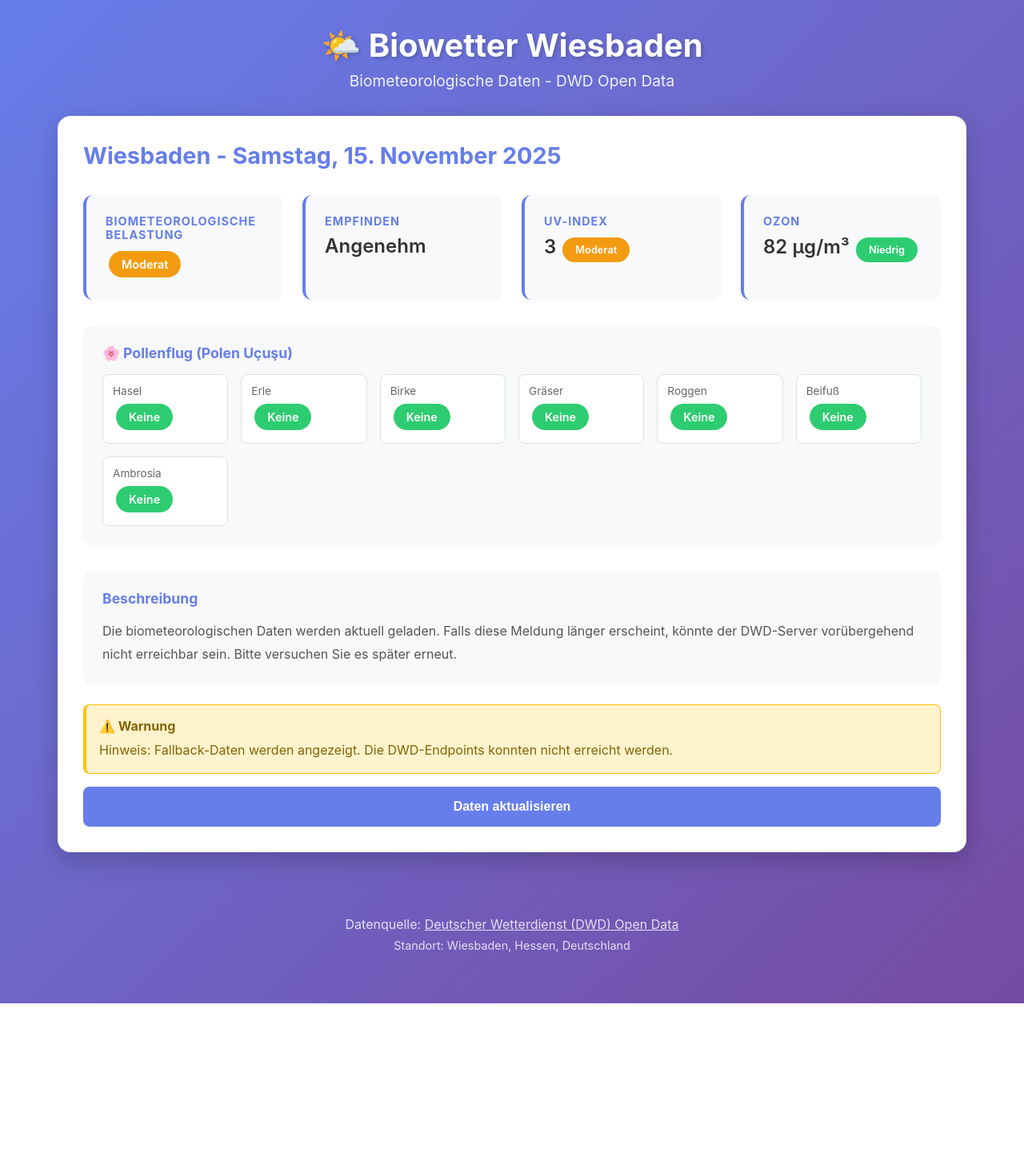
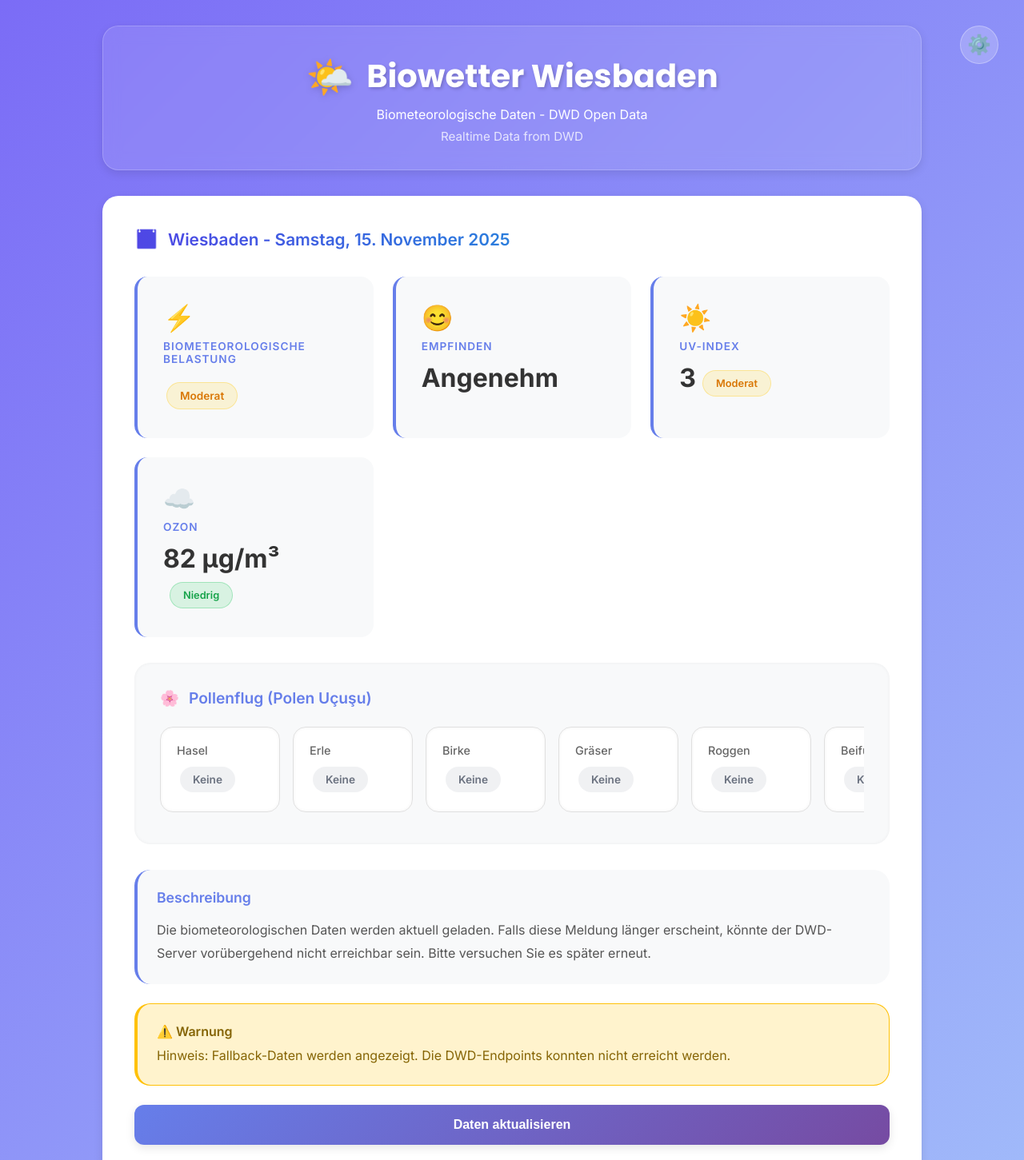
Before and after one commit to mcgogo64-cell/biowetter-wiesbaden, a Next.js app: page / in a window 1280 px wide. Shown: the top 1451 px of the page at 80% size. Before the commit the page ends 1255 px from the top, so only its background shows below. Built offline with nearby package versions, Linux system fonts and the light colour scheme; no server answers.

Commit message:
Design: Complete modern UI overhaul - glassmorphism, gradients, dark mode, PWA, responsive design

```diff
--- a/pages/index.tsx
+++ b/pages/index.tsx
@@ -24,6 +24,8 @@ export default function Home() {
   const [data, setData] = useState<BiowetterData | null>(null);
   const [loading, setLoading] = useState(true);
   const [error, setError] = useState<string | null>(null);
+  const [theme, setTheme] = useState<'light' | 'dark' | 'auto'>('light');
+  const [showSettings, setShowSettings] = useState(false);
 
   const fetchBiowetter = async () => {
     setLoading(true);
@@ -42,7 +44,33 @@ export default function Home() {
 
   useEffect(() => {
     fetchBiowetter();
+
+    // Theme handling
+    const savedTheme = localStorage.getItem('theme') as 'light' | 'dark' | 'auto' | null;
+    if (savedTheme) {
+      setTheme(savedTheme);
+    }
+
+    // Apply theme
+    applyTheme(savedTheme || 'light');
   }, []);
+
+  const applyTheme = (selectedTheme: 'light' | 'dark' | 'auto') => {
+    const root = document.documentElement;
+    if (selectedTheme === 'auto') {
+      const prefersDark = window.matchMedia('(prefers-color-scheme: dark)').matches;
+      root.setAttribute('data-theme', prefersDark ? 'dark' : 'light');
+    } else {
+      root.setAttribute('data-theme', selectedTheme);
+    }
+  };
+
+  const handleThemeChange = (newTheme: 'light' | 'dark' | 'auto') => {
+    setTheme(newTheme);
+    localStorage.setItem('theme', newTheme);
+    applyTheme(newTheme);
+    setShowSettings(false);
+  };
 
   const getBadgeClass = (belastung?: string) => {
     if (!belastung) return 'badge badge-low';
@@ -85,13 +113,38 @@ export default function Home() {
         <meta name="description" content="Biowetter für Wiesbaden basierend auf DWD Open Data" />
         <meta name="viewport" content="width=device-width, initial-scale=1" />
         <link rel="icon" href="/favicon.ico" />
+        <link rel="manifest" href="/manifest.json" />
+        <meta name="theme-color" content="#7b6cf6" />
       </Head>
 
       <main>
         <div className="container">
+          {/* Settings Button */}
+          <button className="settings-button" onClick={() => setShowSettings(!showSettings)}>
+            ⚙️
+          </button>
+
+          {showSettings && (
+            <div className="settings-menu active">
+              <div className="settings-option" onClick={() => handleThemeChange('light')}>
+                ☀️ Hell
+              </div>
+              <div className="settings-option" onClick={() => handleThemeChange('dark')}>
+                🌙 Dunkel
+              </div>
+              <div className="settings-option" onClick={() => handleThemeChange('auto')}>
+                🔄 Auto
+              </div>
+            </div>
+          )}
+
           <div className="header">
-            <h1>🌤️ Biowetter Wiesbaden</h1>
+            <div className="header-content">
+              <span className="header-icon">🌤️</span>
+              <h1>Biowetter Wiesbaden</h1>
+            </div>
             <p>Biometeorologische Daten - DWD Open Data</p>
+            <p className="header-subtitle">Realtime Data from DWD</p>
           </div>
 
           {loading && (
@@ -115,13 +168,15 @@ export default function Home() {
 
           {!loading && !error && data && (
             <div className="card">
-              <h2 style={{ marginBottom: '1rem', color: '#667eea', fontSize: '1.8rem' }}>
-                {data.region} - {formatDate(data.date)}
-              </h2>
+              <div className="date-header">
+                <span className="date-icon">📅</span>
+                <span>{data.region} - {formatDate(data.date)}</span>
+              </div>
 
               <div style={{ marginTop: '1.5rem' }}>
                 <div className="info-grid">
                   <div className="info-item">
+                    <span className="info-item-icon">⚡</span>
                     <h3>Biometeorologische Belastung</h3>
                     <p>
                       <span className={getBadgeClass(data.belastung)}>
@@ -131,12 +186,14 @@ export default function Home() {
                   </div>
 
                   <div className="info-item">
+                    <span className="info-item-icon">😊</span>
                     <h3>Empfinden</h3>
                     <p>{data.gefuehl || 'Nicht verfügbar'}</p>
                   </div>
 
                   {data.temperatur && (
                     <div className="info-item">
+                      <span className="info-item-icon">🌡️</span>
                       <h3>Temperatur</h3>
                       <p>{data.temperatur}°C</p>
                     </div>
@@ -144,6 +201,7 @@ export default function Home() {
 
                   {data.luftfeuchtigkeit && (
                     <div className="info-item">
+                      <span className="info-item-icon">💧</span>
                       <h3>Luftfeuchtigkeit</h3>
                       <p>{data.luftfeuchtigkeit}%</p>
                     </div>
@@ -151,6 +209,7 @@ export default function Home() {
 
                   {data.uvIndex !== undefined && (
                     <div className="info-item">
+                      <span className="info-item-icon">☀️</span>
                       <h3>UV-Index</h3>
                       <p>
                         {data.uvIndex}
@@ -165,6 +224,7 @@ export default function Home() {
 
                   {data.ozon !== undefined && (
                     <div className="info-item">
+                      <span className="info-item-icon">☁️</span>
                       <h3>Ozon</h3>
                       <p>
                         {data.ozon} µg/m³
@@ -180,53 +240,42 @@ export default function Home() {
 
                 {/* Pollenflug Sektion */}
                 {data.pollen && Object.keys(data.pollen).length > 0 && (
-                  <div style={{ marginTop: '2rem', padding: '1.5rem', background: '#f8f9fa', borderRadius: '12px' }}>
-                    <h3 style={{ color: '#667eea', marginBottom: '1rem', fontSize: '1.1rem' }}>
-                      🌸 Pollenflug (Polen Uçuşu)
-                    </h3>
-                    <div style={{ display: 'grid', gridTemplateColumns: 'repeat(auto-fit, minmax(150px, 1fr))', gap: '1rem' }}>
-                      {Object.entries(data.pollen).map(([pollenType, level]) => (
-                        <div key={pollenType} style={{ padding: '0.75rem', background: 'white', borderRadius: '8px', border: '1px solid #e0e0e0' }}>
-                          <div style={{ fontSize: '0.85rem', color: '#666', marginBottom: '0.25rem' }}>
-                            {pollenType}
+                  <div className="pollen-section">
+                    <div className="pollen-header">
+                      <span>🌸</span>
+                      <span>Pollenflug (Polen Uçuşu)</span>
+                    </div>
+                    <div className="pollen-grid">
+                      {Object.entries(data.pollen).map(([pollenType, level]) => {
+                        const levelText = getPollenLevelText(level);
+                        const pollenClass = level === 0 ? 'pollen-keine' : level === 2 ? 'pollen-mittel' : level === 3 ? 'pollen-hoch' : 'pollen-keine';
+
+                        return (
+                          <div key={pollenType} className="pollen-item">
+                            <div className="pollen-item-name">{pollenType}</div>
+                            <div className="pollen-item-value">
+                              <span className={`badge ${pollenClass}`}>
+                                {levelText}
+                              </span>
+                            </div>
                           </div>
-                          <div style={{ fontSize: '1.2rem', fontWeight: '600' }}>
-                            <span className={getPollenBadgeClass(level)}>
-                              {getPollenLevelText(level)}
-                            </span>
-                          </div>
-                        </div>
-                      ))}
+                        );
+                      })}
                     </div>
                   </div>
                 )}
 
                 {data.beschreibung && (
-                  <div style={{ marginTop: '2rem', padding: '1.5rem', background: '#f8f9fa', borderRadius: '12px' }}>
-                    <h3 style={{ color: '#667eea', marginBottom: '1rem', fontSize: '1.1rem' }}>
-                      Beschreibung
-                    </h3>
-                    <p style={{ lineHeight: '1.8', color: '#555', fontSize: '1rem' }}>
-                      {data.beschreibung}
-                    </p>
+                  <div className="description-section">
+                    <h3>Beschreibung</h3>
+                    <p>{data.beschreibung}</p>
                   </div>
                 )}
 
                 {data.warnung && (
-                  <div style={{
-                    marginTop: '1.5rem',
-                    padding: '1rem',
-                    background: '#fff3cd',
-                    border: '1px solid #ffc107',
-                    borderRadius: '8px',
-                    borderLeft: '4px solid #ffc107'
-                  }}>
-                    <h3 style={{ color: '#856404', marginBottom: '0.5rem', fontSize: '1rem' }}>
-                      ⚠️ Warnung
-                    </h3>
-                    <p style={{ color: '#856404', lineHeight: '1.6' }}>
-                      {data.warnung}
-                    </p>
+                  <div className="warning-section">
+                    <h3>⚠️ Warnung</h3>
+                    <p>{data.warnung}</p>
                   </div>
                 )}
 
@@ -243,16 +292,16 @@ export default function Home() {
 
           <div className="footer">
             <p>
-              Datenquelle:{' '}
+              © 2025 Biowetter Wiesbaden – Data by{' '}
               <a
                 href="https://www.dwd.de/DE/leistungen/opendata/opendata.html"
                 target="_blank"
                 rel="noopener noreferrer"
               >
-                Deutscher Wetterdienst (DWD) Open Data
+                DWD Open Data
               </a>
             </p>
-            <p style={{ marginTop: '0.5rem', fontSize: '0.9rem' }}>
+            <p style={{ marginTop: '0.5rem', fontSize: '0.85rem', opacity: 0.7 }}>
               Standort: Wiesbaden, Hessen, Deutschland
             </p>
           </div>
--- a/styles/globals.css
+++ b/styles/globals.css
@@ -1,20 +1,41 @@
+@import url('https://fonts.googleapis.com/css2?family=Inter:wght@400;500;600;700&family=Poppins:wght@400;500;600;700&display=swap');
+
 * {
   box-sizing: border-box;
   padding: 0;
   margin: 0;
 }
 
+:root {
+  --gradient-start: #7b6cf6;
+  --gradient-end: #a3bffa;
+  --card-radius: 20px;
+  --card-shadow: 0 4px 12px rgba(0, 0, 0, 0.1);
+  --transition: all 0.3s cubic-bezier(0.4, 0, 0.2, 1);
+}
+
+[data-theme='dark'] {
+  --bg-gradient-start: #1E1E2E;
+  --bg-gradient-end: #2D2D44;
+  --card-bg: rgba(255, 255, 255, 0.05);
+  --text-primary: #E4E4E7;
+  --text-secondary: #A1A1AA;
+}
+
 html,
 body {
   max-width: 100vw;
   overflow-x: hidden;
-  font-family: -apple-system, BlinkMacSystemFont, 'Segoe UI', 'Roboto', 'Oxygen',
-    'Ubuntu', 'Cantarell', 'Fira Sans', 'Droid Sans', 'Helvetica Neue',
-    sans-serif;
+  font-family: 'Inter', -apple-system, BlinkMacSystemFont, 'Segoe UI', sans-serif;
   -webkit-font-smoothing: antialiased;
   -moz-osx-font-smoothing: grayscale;
-  background: linear-gradient(135deg, #667eea 0%, #764ba2 100%);
+  background: linear-gradient(135deg, var(--gradient-start) 0%, var(--gradient-end) 100%);
   min-height: 100vh;
+  transition: var(--transition);
+}
+
+[data-theme='dark'] body {
+  background: linear-gradient(135deg, var(--bg-gradient-start) 0%, var(--bg-gradient-end) 100%);
 }
 
 body {
@@ -27,40 +48,403 @@ a {
 }
 
 .container {
-  max-width: 1200px;
+  max-width: 85%;
   margin: 0 auto;
   padding: 2rem;
 }
 
-.card {
-  background: white;
-  border-radius: 16px;
-  padding: 2rem;
-  box-shadow: 0 10px 30px rgba(0, 0, 0, 0.2);
-  margin-bottom: 2rem;
-}
-
+/* Header with Glassmorphism */
 .header {
   text-align: center;
   color: white;
-  margin-bottom: 2rem;
+  margin-bottom: 3rem;
+  padding: 2rem;
+  background: rgba(255, 255, 255, 0.1);
+  backdrop-filter: blur(10px);
+  -webkit-backdrop-filter: blur(10px);
+  border-radius: var(--card-radius);
+  border: 1px solid rgba(255, 255, 255, 0.2);
+  box-shadow: var(--card-shadow);
+}
+
+.header-content {
+  display: flex;
+  align-items: center;
+  justify-content: center;
+  gap: 1rem;
+  margin-bottom: 0.5rem;
+}
+
+.header-icon {
+  font-size: 3rem;
+  filter: drop-shadow(0 2px 4px rgba(0, 0, 0, 0.2));
 }
 
 .header h1 {
+  font-family: 'Poppins', sans-serif;
   font-size: 2.5rem;
   font-weight: 700;
-  margin-bottom: 0.5rem;
+  margin: 0;
   text-shadow: 2px 2px 4px rgba(0, 0, 0, 0.2);
 }
 
-.header p {
-  font-size: 1.2rem;
-  opacity: 0.9;
+.header-subtitle {
+  font-size: 0.95rem;
+  opacity: 0.85;
+  font-weight: 400;
+  margin-top: 0.5rem;
+  color: rgba(255, 255, 255, 0.9);
 }
 
+/* Date Header with Gradient */
+.date-header {
+  display: flex;
+  align-items: center;
+  gap: 0.75rem;
+  margin-bottom: 2rem;
+  font-size: 1.3rem;
+  font-weight: 600;
+  background: linear-gradient(90deg, #4F46E5, #06B6D4);
+  -webkit-background-clip: text;
+  -webkit-text-fill-color: transparent;
+  background-clip: text;
+}
+
+.date-icon {
+  font-size: 1.5rem;
+}
+
+/* Cards */
+.card {
+  background: white;
+  border-radius: var(--card-radius);
+  padding: 2.5rem;
+  box-shadow: var(--card-shadow);
+  margin-bottom: 2rem;
+  transition: var(--transition);
+}
+
+[data-theme='dark'] .card {
+  background: var(--card-bg);
+  color: var(--text-primary);
+  border: 1px solid rgba(255, 255, 255, 0.1);
+}
+
+.card:hover {
+  transform: scale(1.02);
+  box-shadow: 0 8px 20px rgba(0, 0, 0, 0.15);
+}
+
+/* Info Grid */
+.info-grid {
+  display: grid;
+  grid-template-columns: repeat(auto-fit, minmax(280px, 1fr));
+  gap: 1.5rem;
+  margin-top: 2rem;
+}
+
+.info-item {
+  background: #f8f9fa;
+  padding: 2rem;
+  border-radius: 16px;
+  border-left: 4px solid #667eea;
+  transition: var(--transition);
+  position: relative;
+  overflow: hidden;
+}
+
+[data-theme='dark'] .info-item {
+  background: rgba(255, 255, 255, 0.05);
+  border-left-color: #a3bffa;
+}
+
+.info-item:hover {
+  transform: translateY(-4px);
+  box-shadow: 0 6px 16px rgba(0, 0, 0, 0.1);
+}
+
+.info-item-icon {
+  font-size: 2rem;
+  margin-bottom: 0.5rem;
+  display: block;
+}
+
+.info-item h3 {
+  color: #667eea;
+  font-size: 0.85rem;
+  text-transform: uppercase;
+  letter-spacing: 1px;
+  margin-bottom: 0.75rem;
+  font-weight: 600;
+}
+
+[data-theme='dark'] .info-item h3 {
+  color: #a3bffa;
+}
+
+.info-item p {
+  font-size: 2rem;
+  font-weight: 700;
+  color: #333;
+  margin: 0;
+}
+
+[data-theme='dark'] .info-item p {
+  color: var(--text-primary);
+}
+
+/* Badges - Pastel Colors */
+.badge {
+  display: inline-block;
+  padding: 0.5rem 1rem;
+  border-radius: 20px;
+  font-weight: 600;
+  font-size: 0.85rem;
+  margin: 0.25rem;
+  transition: var(--transition);
+}
+
+.badge-low {
+  background: rgba(34, 197, 94, 0.15);
+  color: #16a34a;
+  border: 1px solid rgba(34, 197, 94, 0.3);
+}
+
+.badge-moderate {
+  background: rgba(255, 200, 0, 0.15);
+  color: #D97706;
+  border: 1px solid rgba(255, 200, 0, 0.3);
+}
+
+.badge-high {
+  background: rgba(239, 68, 68, 0.15);
+  color: #DC2626;
+  border: 1px solid rgba(239, 68, 68, 0.3);
+}
+
+.badge-very-high {
+  background: rgba(139, 0, 0, 0.15);
+  color: #991B1B;
+  border: 1px solid rgba(139, 0, 0, 0.3);
+}
+
+/* Pollenflug Section */
+.pollen-section {
+  margin-top: 2rem;
+  padding: 2rem;
+  background: #f8f9fa;
+  border-radius: var(--card-radius);
+  box-shadow: inset 0 0 4px rgba(0, 0, 0, 0.05);
+}
+
+[data-theme='dark'] .pollen-section {
+  background: rgba(255, 255, 255, 0.05);
+}
+
+.pollen-header {
+  display: flex;
+  align-items: center;
+  gap: 0.75rem;
+  margin-bottom: 1.5rem;
+  font-size: 1.2rem;
+  font-weight: 600;
+  color: #667eea;
+}
+
+[data-theme='dark'] .pollen-header {
+  color: #a3bffa;
+}
+
+.pollen-grid {
+  display: flex;
+  gap: 1rem;
+  overflow-x: auto;
+  padding-bottom: 0.5rem;
+  scrollbar-width: thin;
+  scrollbar-color: #667eea transparent;
+}
+
+.pollen-grid::-webkit-scrollbar {
+  height: 6px;
+}
+
+.pollen-grid::-webkit-scrollbar-track {
+  background: transparent;
+}
+
+.pollen-grid::-webkit-scrollbar-thumb {
+  background: #667eea;
+  border-radius: 3px;
+}
+
+.pollen-item {
+  min-width: 150px;
+  padding: 1.25rem;
+  background: white;
+  border-radius: 16px;
+  border: 1px solid #e0e0e0;
+  box-shadow: inset 0 0 4px rgba(0, 0, 0, 0.05);
+  transition: var(--transition);
+  flex-shrink: 0;
+}
+
+[data-theme='dark'] .pollen-item {
+  background: rgba(255, 255, 255, 0.05);
+  border-color: rgba(255, 255, 255, 0.1);
+}
+
+.pollen-item:hover {
+  transform: translateY(-4px);
+  box-shadow: 0 6px 16px rgba(0, 0, 0, 0.1);
+}
+
+.pollen-item-name {
+  font-size: 0.9rem;
+  color: #666;
+  margin-bottom: 0.5rem;
+  font-weight: 500;
+}
+
+[data-theme='dark'] .pollen-item-name {
+  color: var(--text-secondary);
+}
+
+.pollen-item-value {
+  font-size: 1.1rem;
+  font-weight: 600;
+}
+
+/* Pollen level colors */
+.pollen-keine {
+  background: rgba(156, 163, 175, 0.15);
+  color: #6B7280;
+}
+
+.pollen-mittel {
+  background: rgba(255, 200, 0, 0.15);
+  color: #D97706;
+}
+
+.pollen-hoch {
+  background: rgba(239, 68, 68, 0.15);
+  color: #DC2626;
+}
+
+/* Buttons */
+.refresh-button {
+  background: linear-gradient(135deg, #667eea 0%, #764ba2 100%);
+  color: white;
+  border: none;
+  padding: 1rem 2rem;
+  border-radius: 12px;
+  font-size: 1rem;
+  font-weight: 600;
+  cursor: pointer;
+  transition: var(--transition);
+  width: 100%;
+  margin-top: 1.5rem;
+  box-shadow: var(--card-shadow);
+}
+
+.refresh-button:hover {
+  transform: translateY(-2px);
+  box-shadow: 0 6px 20px rgba(102, 126, 234, 0.4);
+}
+
+.refresh-button:active {
+  transform: translateY(0);
+}
+
+/* Settings Button */
+.settings-button {
+  position: fixed;
+  top: 2rem;
+  right: 2rem;
+  background: rgba(255, 255, 255, 0.2);
+  backdrop-filter: blur(10px);
+  border: 1px solid rgba(255, 255, 255, 0.3);
+  border-radius: 50%;
+  width: 48px;
+  height: 48px;
+  display: flex;
+  align-items: center;
+  justify-content: center;
+  cursor: pointer;
+  font-size: 1.5rem;
+  color: white;
+  transition: var(--transition);
+  z-index: 1000;
+}
+
+.settings-button:hover {
+  background: rgba(255, 255, 255, 0.3);
+  transform: rotate(90deg);
+}
+
+.settings-menu {
+  position: fixed;
+  top: 5rem;
+  right: 2rem;
+  background: white;
+  border-radius: 16px;
+  padding: 1.5rem;
+  box-shadow: 0 8px 24px rgba(0, 0, 0, 0.15);
+  min-width: 200px;
+  z-index: 999;
+  display: none;
+}
+
+[data-theme='dark'] .settings-menu {
+  background: #2D2D44;
+  color: var(--text-primary);
+}
+
+.settings-menu.active {
+  display: block;
+}
+
+.settings-option {
+  padding: 0.75rem 0;
+  cursor: pointer;
+  border-bottom: 1px solid #e0e0e0;
+  transition: var(--transition);
+}
+
+[data-theme='dark'] .settings-option {
+  border-color: rgba(255, 255, 255, 0.1);
+}
+
+.settings-option:hover {
+  color: #667eea;
+}
+
+.settings-option:last-child {
+  border-bottom: none;
+}
+
+/* Footer */
+.footer {
+  text-align: center;
+  color: white;
+  margin-top: 4rem;
+  padding: 2rem;
+  opacity: 0.85;
+  font-size: 0.9rem;
+}
+
+.footer a {
+  text-decoration: underline;
+  transition: var(--transition);
+}
+
+.footer a:hover {
+  opacity: 0.7;
+}
+
+/* Loading & Error */
 .loading {
   text-align: center;
-  padding: 3rem;
+  padding: 4rem;
   color: white;
   font-size: 1.2rem;
 }
@@ -68,107 +452,95 @@ a {
 .error {
   background: #ff4757;
   color: white;
-  padding: 1rem;
-  border-radius: 8px;
+  padding: 1.5rem;
+  border-radius: var(--card-radius);
   margin: 1rem 0;
   text-align: center;
+  box-shadow: var(--card-shadow);
 }
 
-.info-grid {
-  display: grid;
-  grid-template-columns: repeat(auto-fit, minmax(250px, 1fr));
-  gap: 1.5rem;
+/* Description Section */
+.description-section {
   margin-top: 2rem;
-}
-
-.info-item {
+  padding: 1.5rem;
   background: #f8f9fa;
-  padding: 1.5rem;
-  border-radius: 12px;
+  border-radius: var(--card-radius);
   border-left: 4px solid #667eea;
 }
 
-.info-item h3 {
-  color: #667eea;
-  font-size: 0.9rem;
-  text-transform: uppercase;
-  letter-spacing: 1px;
-  margin-bottom: 0.5rem;
+[data-theme='dark'] .description-section {
+  background: rgba(255, 255, 255, 0.05);
+  border-left-color: #a3bffa;
 }
 
-.info-item p {
-  font-size: 1.5rem;
+.description-section h3 {
+  color: #667eea;
+  margin-bottom: 1rem;
+  font-size: 1.1rem;
   font-weight: 600;
-  color: #333;
 }
 
-.badge {
-  display: inline-block;
-  padding: 0.5rem 1rem;
-  border-radius: 20px;
-  font-weight: 600;
-  font-size: 0.9rem;
-  margin: 0.25rem;
+[data-theme='dark'] .description-section h3 {
+  color: #a3bffa;
 }
 
-.badge-low {
-  background: #2ecc71;
-  color: white;
+.description-section p {
+  line-height: 1.8;
+  color: #555;
+  font-size: 1rem;
 }
 
-.badge-moderate {
-  background: #f39c12;
-  color: white;
+[data-theme='dark'] .description-section p {
+  color: var(--text-secondary);
 }
 
-.badge-high {
-  background: #e74c3c;
-  color: white;
+/* Warning Section */
+.warning-section {
+  margin-top: 1.5rem;
+  padding: 1.5rem;
+  background: #fff3cd;
+  border: 1px solid #ffc107;
+  border-radius: var(--card-radius);
+  border-left: 4px solid #ffc107;
 }
 
-.badge-very-high {
-  background: #8b0000;
-  color: white;
+[data-theme='dark'] .warning-section {
+  background: rgba(255, 243, 205, 0.1);
+  border-color: rgba(255, 193, 7, 0.3);
 }
 
-.refresh-button {
-  background: #667eea;
-  color: white;
-  border: none;
-  padding: 1rem 2rem;
-  border-radius: 8px;
+.warning-section h3 {
+  color: #856404;
+  margin-bottom: 0.5rem;
   font-size: 1rem;
   font-weight: 600;
-  cursor: pointer;
-  transition: all 0.3s ease;
-  width: 100%;
-  margin-top: 1rem;
+  display: flex;
+  align-items: center;
+  gap: 0.5rem;
 }
 
-.refresh-button:hover {
-  background: #5568d3;
-  transform: translateY(-2px);
-  box-shadow: 0 5px 15px rgba(0, 0, 0, 0.2);
+.warning-section p {
+  color: #856404;
+  line-height: 1.6;
 }
 
-.refresh-button:active {
-  transform: translateY(0);
+[data-theme='dark'] .warning-section h3,
+[data-theme='dark'] .warning-section p {
+  color: #fbbf24;
 }
 
-.footer {
-  text-align: center;
-  color: white;
-  margin-top: 3rem;
-  padding: 2rem;
-  opacity: 0.8;
-}
+/* Responsive */
+@media (max-width: 768px) {
+  .container {
+    max-width: 95%;
+    padding: 1rem;
+  }
 
-.footer a {
-  text-decoration: underline;
-}
+  .header h1 {
+    font-size: 2rem;
+  }
 
-@media (max-width: 768px) {
-  .header h1 {
+  .header-icon {
     font-size: 2rem;
   }
 
@@ -179,4 +551,40 @@ a {
   .info-grid {
     grid-template-columns: 1fr;
   }
+
+  .info-item p {
+    font-size: 1.5rem;
+  }
+
+  .settings-button {
+    top: 1rem;
+    right: 1rem;
+    width: 40px;
+    height: 40px;
+    font-size: 1.2rem;
+  }
+
+  .settings-menu {
+    top: 4rem;
+    right: 1rem;
+    left: 1rem;
+    min-width: auto;
+  }
+
+  .pollen-grid {
+    gap: 0.75rem;
+  }
+
+  .pollen-item {
+    min-width: 120px;
+    padding: 1rem;
+  }
 }
+
+/* Sticky Header */
+.header {
+  position: sticky;
+  top: 1rem;
+  z-index: 100;
+  margin-bottom: 2rem;
+}
```
Also changed, not shown: public/manifest.json (added).
